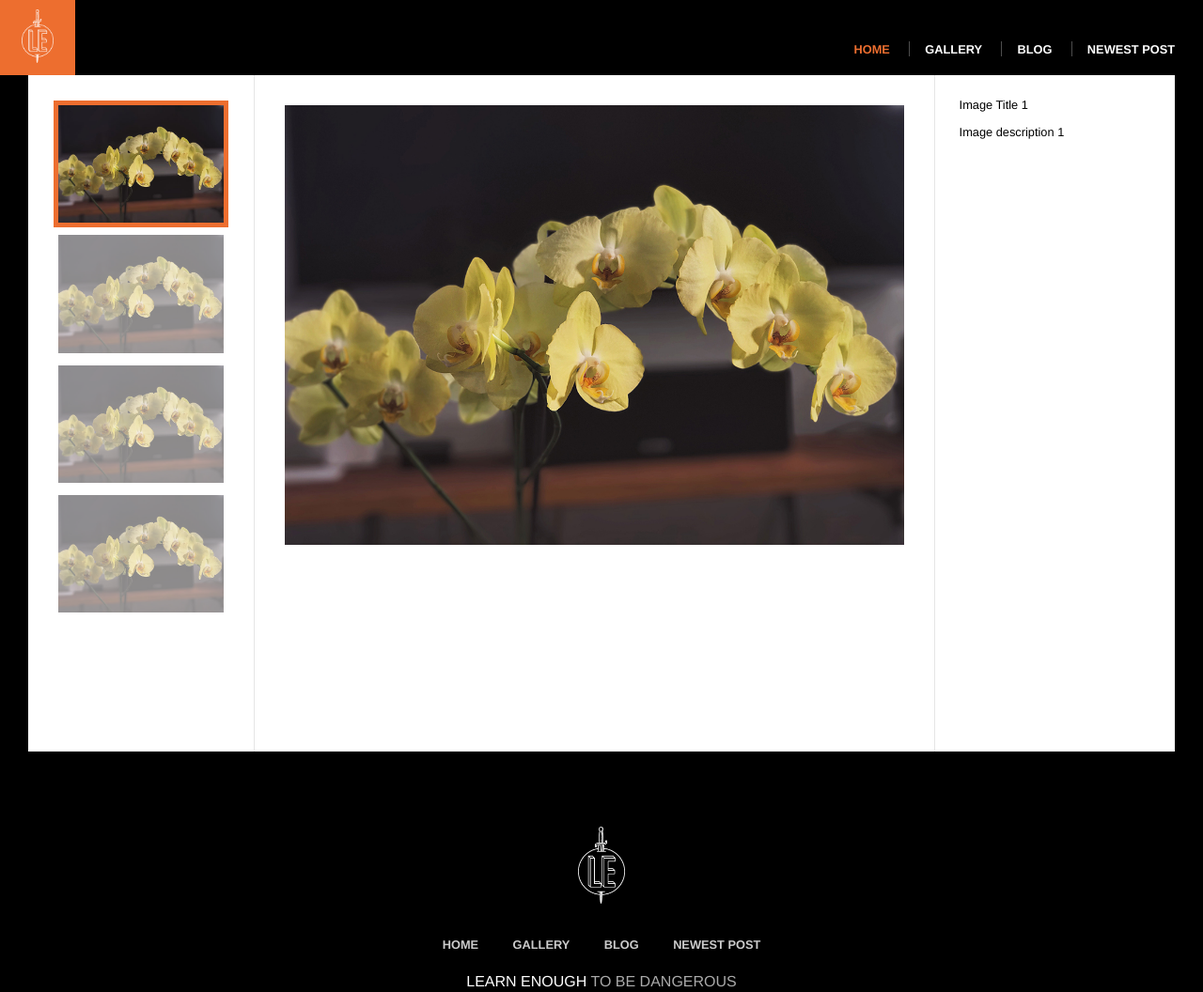
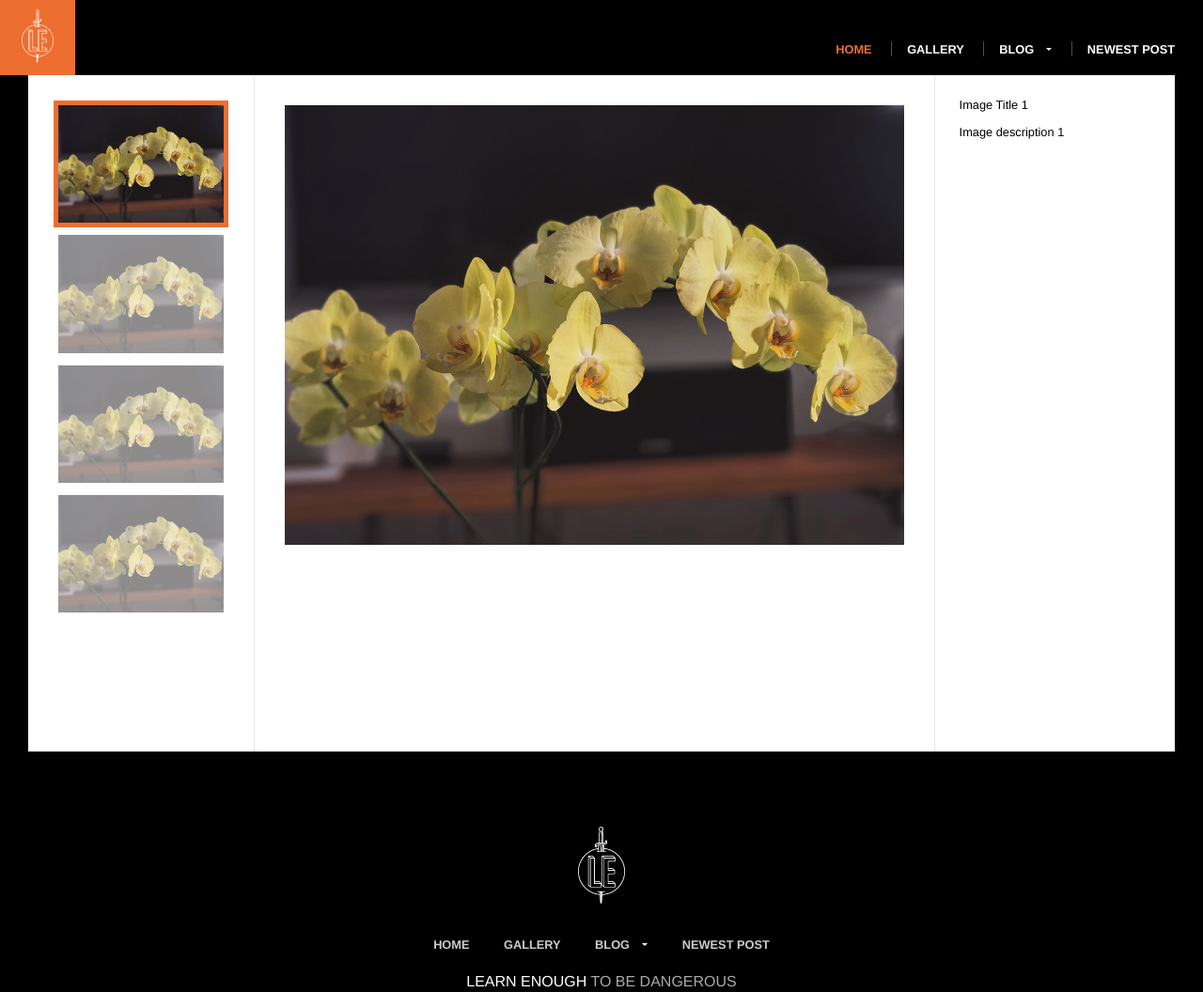
Before and after one commit to warrensmyth/css-tutorial, a plain HTML site: page _site/gallery/index.html in a window 1280 px wide. Shown: the whole page at 94% size. Drawn offline with Linux system fonts and the light colour scheme.

Commit message:
Add ugly but functional dropdown

```diff
--- a/_site/css/main.css
+++ b/_site/css/main.css
@@ -128,10 +128,15 @@ h4 {
   border-left: 1px solid rgba(255, 255, 255, 0.3);
   padding-left: 1em;
 }
-.header-nav a {
+.header-nav a,
+.drop-trigger {
   color: #fff;
 }
-.nav-links a {
+
+
+/* NAV LINKS STYLES */
+.nav-links a,
+.drop-trigger {
   font-size: 0.8rem;
   font-weight: bold;
   text-decoration: none;
@@ -146,6 +151,45 @@ h4 {
 }
 .header-nav > li:first-child a:hover {
   color: #fff;
+}
+
+/* DROPDOWN STYLES */
+.dropdown {
+  position: relative;
+}
+.dropdown:hover .drop-menu {
+  display: block;
+}
+.drop-trigger {
+  display: inline-block;
+  padding-right: 1.5em;
+  position: relative;
+}
+.drop-trigger:after {
+  border: 0.3em solid;
+  border-color: #fff transparent transparent;
+  content: "";
+  height: 0;
+  position: absolute;
+  right: 0;
+  top: 0.3em;
+  width: 0;
+}
+.drop-menu {
+  display: none;
+  list-style: none;
+  padding: 1em 0 0;
+  position: absolute;
+  right: 0;
+  z-index: 42;
+}
+.drop-menu li {
+  color: #333;
+  background-color: #fff;
+}
+.drop-menu a {
+  color: #333;
+  display: block;
 }
 
 /* FOOTER STYLES */
--- a/_site/gallery/index.html
+++ b/_site/gallery/index.html
@@ -13,8 +13,19 @@
 		<ul class="header-nav nav-links">
 			<li><a href="/">Home</a></li>
 <li><a href="/gallery">Gallery</a></li>
-<li><a href="/blog">Blog</a></li>
+<li class="dropdown">
+  <a class="drop-trigger" href="/blog">Blog</a>
+  <ul class="drop-menu">
+    <li>Recent Posts</li>
+
+      <li><a href="/2017/10/10/First-Post.html">This is the title of the post</a></li>
+
+      <li><a href="/2017/10/09/Pre-Post.html">Employing DRY Can Be a Real Mind Bender</a></li>
+
+  </ul>
+</li>
 <li><a href="/2017/10/10/First-Post.html">Newest Post</a></li>
+
 		</ul>
 	</nav>
 	<a href="/" class="header-logo">
@@ -60,8 +71,19 @@
 		<ul class="footer-nav nav-links">
 			<li><a href="/">Home</a></li>
 <li><a href="/gallery">Gallery</a></li>
-<li><a href="/blog">Blog</a></li>
+<li class="dropdown">
+  <a class="drop-trigger" href="/blog">Blog</a>
+  <ul class="drop-menu">
+    <li>Recent Posts</li>
+
+      <li><a href="/2017/10/10/First-Post.html">This is the title of the post</a></li>
+
+      <li><a href="/2017/10/09/Pre-Post.html">Employing DRY Can Be a Real Mind Bender</a></li>
+
+  </ul>
+</li>
 <li><a href="/2017/10/10/First-Post.html">Newest Post</a></li>
+
 		</ul>
 	</nav>
 <h3>Learn Enough <span>to be Dangerous</span></h3>
--- a/css/main.css
+++ b/css/main.css
@@ -128,10 +128,15 @@ h4 {
   border-left: 1px solid rgba(255, 255, 255, 0.3);
   padding-left: 1em;
 }
-.header-nav a {
+.header-nav a,
+.drop-trigger {
   color: #fff;
 }
-.nav-links a {
+
+
+/* NAV LINKS STYLES */
+.nav-links a,
+.drop-trigger {
   font-size: 0.8rem;
   font-weight: bold;
   text-decoration: none;
@@ -146,6 +151,45 @@ h4 {
 }
 .header-nav > li:first-child a:hover {
   color: #fff;
+}
+
+/* DROPDOWN STYLES */
+.dropdown {
+  position: relative;
+}
+.dropdown:hover .drop-menu {
+  display: block;
+}
+.drop-trigger {
+  display: inline-block;
+  padding-right: 1.5em;
+  position: relative;
+}
+.drop-trigger:after {
+  border: 0.3em solid;
+  border-color: #fff transparent transparent;
+  content: "";
+  height: 0;
+  position: absolute;
+  right: 0;
+  top: 0.3em;
+  width: 0;
+}
+.drop-menu {
+  display: none;
+  list-style: none;
+  padding: 1em 0 0;
+  position: absolute;
+  right: 0;
+  z-index: 42;
+}
+.drop-menu li {
+  color: #333;
+  background-color: #fff;
+}
+.drop-menu a {
+  color: #333;
+  display: block;
 }
 
 /* FOOTER STYLES */
```
Also changed, not shown: _includes/nav-links.html (+9 -1 lines), _site/2017/10/09/Pre-Post.html (+24 -2 lines), _site/2017/10/10/First-Post.html (+24 -2 lines), _site/blog/index.html (+24 -2 lines), _site/index.html (+24 -2 lines), _site/test.html (+24 -2 lines).
